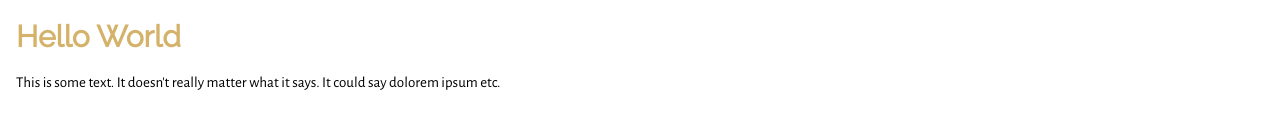
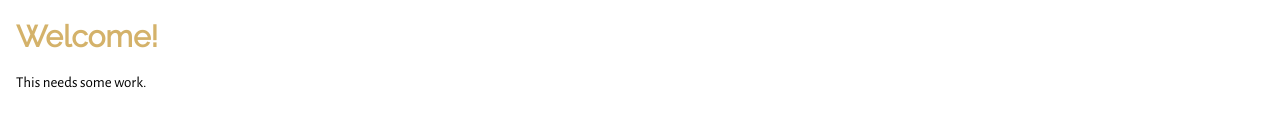
Before and after one commit to nickjwilde/website_styling, a plain HTML site: page index.html in a window 1280 px wide. Shown: the part 403-532 px from the top of the page. Drawn offline with nearby package versions, Linux system fonts and the light colour scheme.

Commit message:
add more friendly message

```diff
--- a/index.html
+++ b/index.html
@@ -23,8 +23,8 @@
             <a href="#" class="nw-bar-item nw-transparent-bg nw-button"><i class="fa fa-home"></i>HOME</a>
         </div>
         <div class="nw-container">
-            <h1 class="nw-heading">Hello World</h1>
-            <p>This is some text. It doesn't really matter what it says. It could say dolorem ipsum etc.</p>
+            <h1 class="nw-heading">Welcome!</h1>
+            <p>This needs some work.</p>
         </div>
     </body>
 </html>
```
